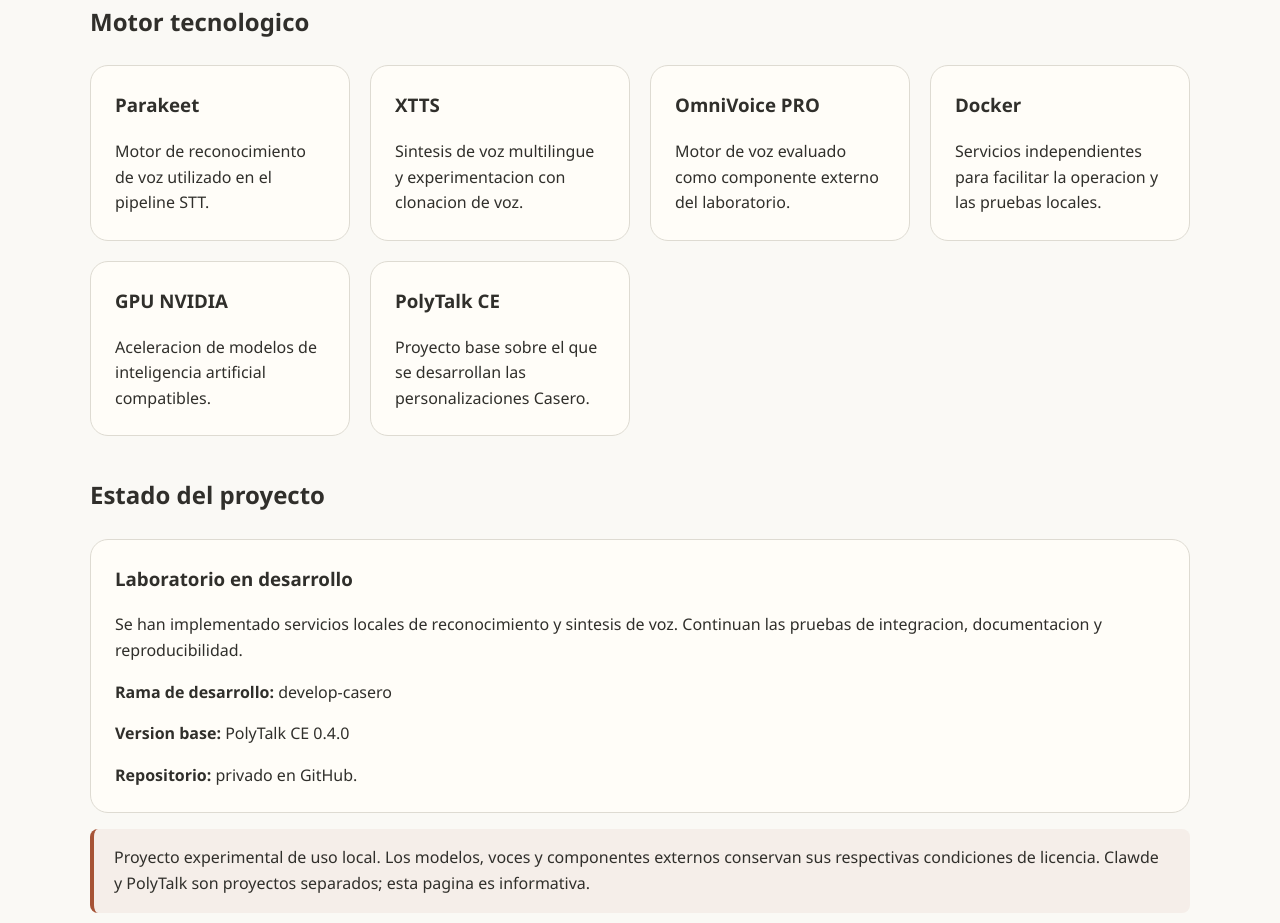
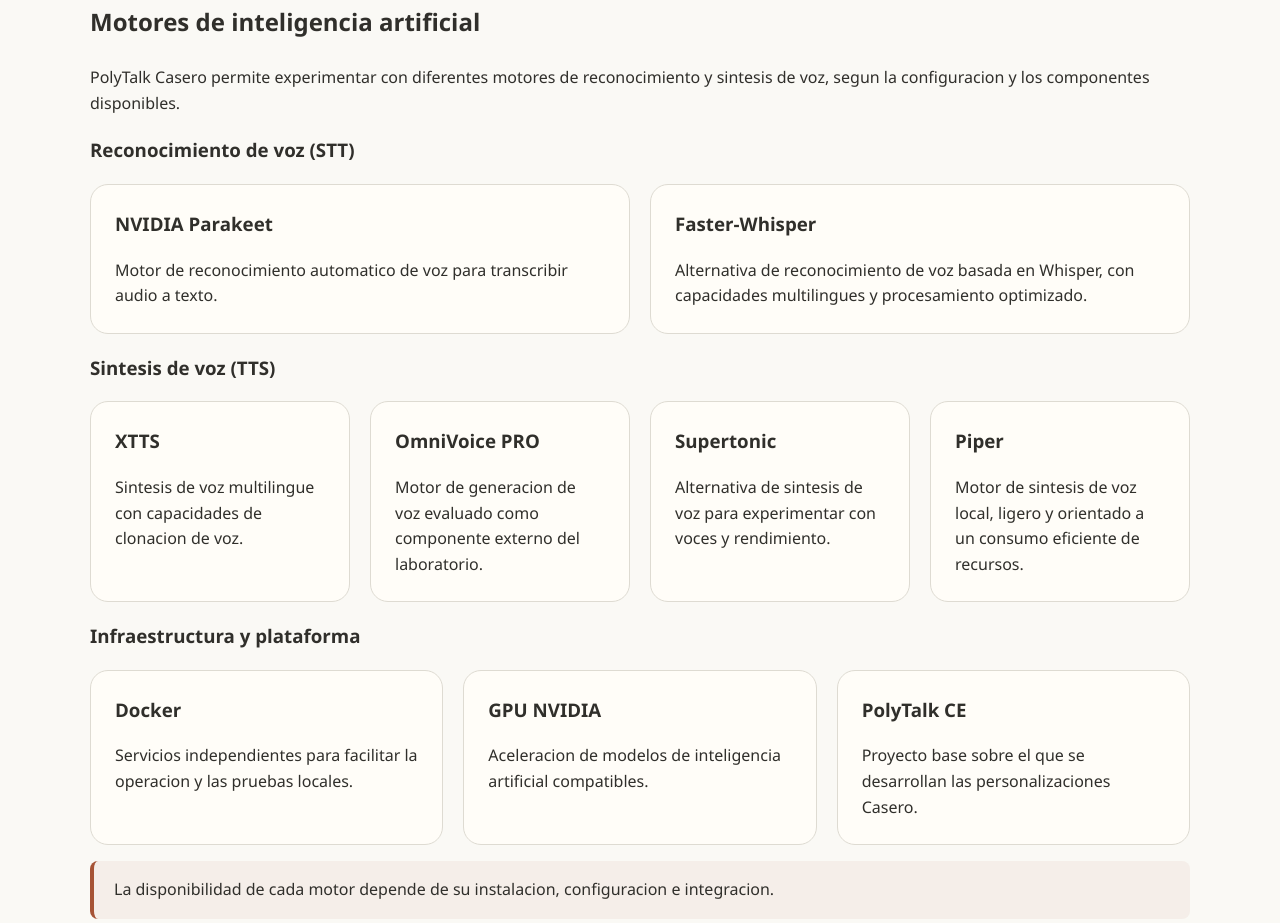
Before and after one commit to pamunoz-des/clawde, a plain HTML site: page workspace/sitios/clawde/polytalk/index.html in a window 1280 px wide. Shown: the part 941-1864 px from the top of the page. Drawn offline with Linux system fonts and the light colour scheme.

Commit message:
feat: update PolyTalk STT and TTS engines

```diff
--- a/workspace/sitios/clawde/polytalk/index.html
+++ b/workspace/sitios/clawde/polytalk/index.html
@@ -61,15 +61,60 @@
     </section>
 
     <section id="tecnologias" class="project-section">
-      <h2>Motor tecnologico</h2>
+      <h2>Motores de inteligencia artificial</h2>
+      <p>PolyTalk Casero permite experimentar con diferentes motores de reconocimiento y sintesis de voz, segun la configuracion y los componentes disponibles.</p>
+
+      <h3>Reconocimiento de voz (STT)</h3>
       <div class="cards">
-        <article class="card"><h3>Parakeet</h3><p>Motor de reconocimiento de voz utilizado en el pipeline STT.</p></article>
-        <article class="card"><h3>XTTS</h3><p>Sintesis de voz multilingue y experimentacion con clonacion de voz.</p></article>
-        <article class="card"><h3>OmniVoice PRO</h3><p>Motor de voz evaluado como componente externo del laboratorio.</p></article>
-        <article class="card"><h3>Docker</h3><p>Servicios independientes para facilitar la operacion y las pruebas locales.</p></article>
-        <article class="card"><h3>GPU NVIDIA</h3><p>Aceleracion de modelos de inteligencia artificial compatibles.</p></article>
-        <article class="card"><h3>PolyTalk CE</h3><p>Proyecto base sobre el que se desarrollan las personalizaciones Casero.</p></article>
+        <article class="card">
+          <h3>NVIDIA Parakeet</h3>
+          <p>Motor de reconocimiento automatico de voz para transcribir audio a texto.</p>
+        </article>
+        <article class="card">
+          <h3>Faster-Whisper</h3>
+          <p>Alternativa de reconocimiento de voz basada en Whisper, con capacidades multilingues y procesamiento optimizado.</p>
+        </article>
       </div>
+
+      <h3>Sintesis de voz (TTS)</h3>
+      <div class="cards">
+        <article class="card">
+          <h3>XTTS</h3>
+          <p>Sintesis de voz multilingue con capacidades de clonacion de voz.</p>
+        </article>
+        <article class="card">
+          <h3>OmniVoice PRO</h3>
+          <p>Motor de generacion de voz evaluado como componente externo del laboratorio.</p>
+        </article>
+        <article class="card">
+          <h3>Supertonic</h3>
+          <p>Alternativa de sintesis de voz para experimentar con voces y rendimiento.</p>
+        </article>
+        <article class="card">
+          <h3>Piper</h3>
+          <p>Motor de sintesis de voz local, ligero y orientado a un consumo eficiente de recursos.</p>
+        </article>
+      </div>
+
+      <h3>Infraestructura y plataforma</h3>
+      <div class="cards">
+        <article class="card">
+          <h3>Docker</h3>
+          <p>Servicios independientes para facilitar la operacion y las pruebas locales.</p>
+        </article>
+        <article class="card">
+          <h3>GPU NVIDIA</h3>
+          <p>Aceleracion de modelos de inteligencia artificial compatibles.</p>
+        </article>
+        <article class="card">
+          <h3>PolyTalk CE</h3>
+          <p>Proyecto base sobre el que se desarrollan las personalizaciones Casero.</p>
+        </article>
+      </div>
+
+      <p class="project-note">
+        La disponibilidad de cada motor depende de su instalacion, configuracion e integracion.
+      </p>
     </section>
 
     <section id="desarrollo" class="project-section">
```
